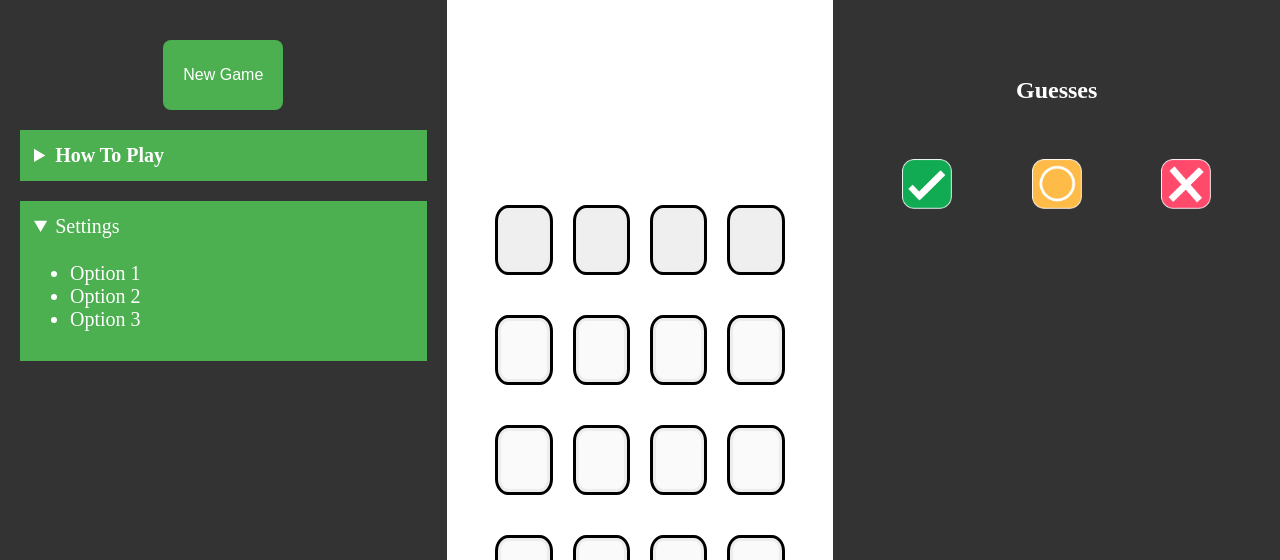
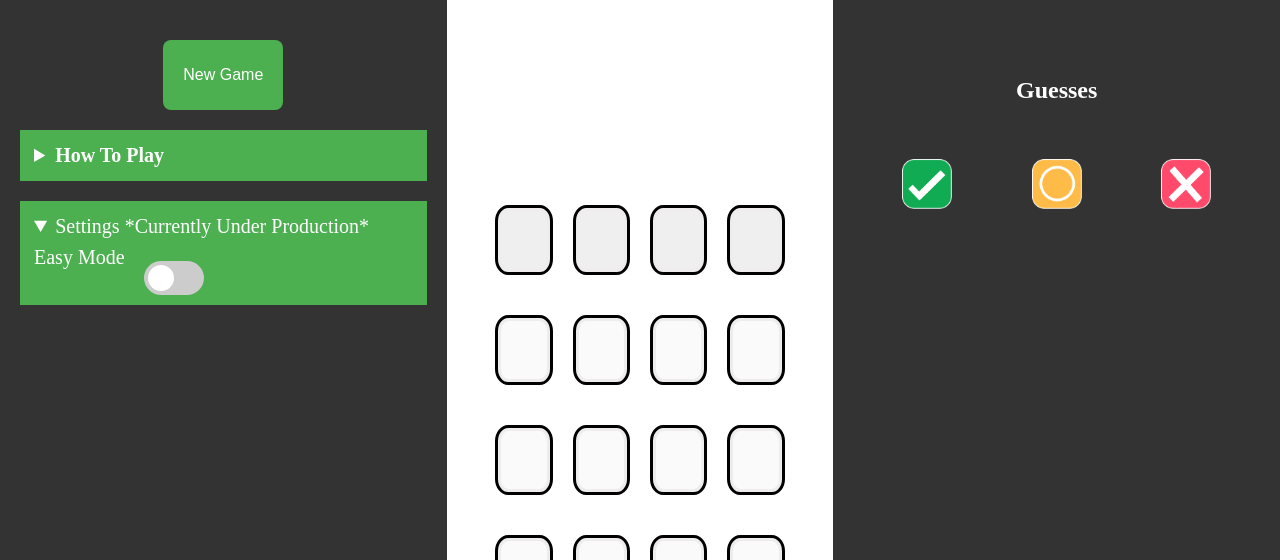
Before and after one commit to BenjaminGensler/Colordle, a PHP site: page / in a window 1280 px wide, after a click on "Settings *Currently Under Production*". Shown: the part 93-653 px from the top of the page. Run offline with PHP 8.4, Linux system fonts and the light colour scheme.

Commit message:
Adding Easy Mode
Allows for no duplicate values

```diff
--- a/actions.js
+++ b/actions.js
@@ -2,6 +2,7 @@ let colors = ["red", "blue", "green", "yellow", "orange", "purple"];
 var answer = new Array();
 var guesses = new Array(); //may not need this
 var numGuesses = 0; //max of 10 guesses
+var easy = false;
 
 //values to be used for the specific box
 var cSet = 1;
@@ -23,6 +24,16 @@ var r3 = resultNode.querySelector('#r3');
 var guessButton = document.getElementById('guess' + cSet);
 var newGameButton = document.getElementById('newGame');
 
+//option in settings to remove duplicates
+function easyMode() {
+    alert("Easy Mode Activated");
+    if (easy == false) {
+        easy = true;
+    }
+    else {
+        easy = false;
+    }
+}
 
 function disableButtons() {
     c1.disabled = true;
@@ -55,6 +66,31 @@ function changeSets() {
     guessButton = resultNode.querySelector('#guess' + cSet);
 }
 
+function createCombo() {
+    var i = 0;
+    if (easy == false) {
+        //create answer combination
+        while (i < 4) {
+            answer[i] = colors[Math.floor(Math.random() * colors.length)];
+            i++;
+        }
+    }
+    //avoid duplicates
+    else {
+        alert("No Duplicates)");
+        while (i < 4) {
+            var randomColor = colors[Math.floor(Math.random() * colors.length)];
+            if (!(answer.includes(randomColor))) {
+                answer[i] = randomColor;
+                i++;
+            }
+        }
+    }
+
+    alert(answer);
+
+}
+
 function clearGuessResults() {
     r1.textContent = '';
     r2.textContent = '';
@@ -66,7 +102,7 @@ function clearGuessResults() {
 function newGame() {
 
     //sets buttons back to default settings
-    while(cSet > 1){
+    while (cSet > 1) {
 
         disableButtons();
 
@@ -85,15 +121,11 @@ function newGame() {
 
     enableButtons();
 
+    //create new answer combination
+    createCombo();
 
 
 
-    //create answer combination
-    var i = 0;
-    while (i < 4) {
-        answer[i] = colors[Math.floor(Math.random() * colors.length)];
-        i++;
-    }
 
     //set color boxes as colors[0] ('red')
     c1.style.backgroundColor = colors[0];
--- a/index.html
+++ b/index.html
@@ -12,8 +12,10 @@
 <body>
     <nav>
         <ul class="tabs">
-            <li><p>Colordle</p></li>
-            <li><img class = "logo" src = "logo.png"></li>
+            <li>
+                <p>Colordle</p>
+            </li>
+            <li><img class="logo" src="logo.png"></li>
         </ul>
     </nav>
     <section class="primary">
@@ -29,21 +31,24 @@
                     <p> - Click on the colors to change the color</p>
                     <p> - Create a color combination and press "Guess"</p>
                     <p> - Your guess will tell you about yoru combination:</p>
-                    <p> - <img class = "type" src = "correctType.png"> you have the <b>right</b> color in the <b>right</b> spot</p>
-                    <p> - <img class = "type" src = "misplacedType.png"> you have the <b>right</b> color in the <b>wrong</b> spot</p>
-                    <p> - <img class = "type" src = "wrongType.png"> you have the <b>wrong</b> color</p> <br>
+                    <p> - <img class="type" src="correctType.png"> you have the <b>right</b> color in the <b>right</b>
+                        spot</p>
+                    <p> - <img class="type" src="misplacedType.png"> you have the <b>right</b> color in the <b>wrong</b>
+                        spot</p>
+                    <p> - <img class="type" src="wrongType.png"> you have the <b>wrong</b> color</p> <br>
                     <p> - Keep guessing until you get the right combination</p>
 
-                    <p> **Note: <br> There can be duplicate colors. If there is a duplicate color the guess will not include it in the results.</p>
+                    <p> **Note: <br> There can be duplicate colors. If there is a duplicate color the guess will not
+                        include it in the results.</p>
                 </details>
 
                 <details class="dropdown">
-                    <summary>Settings<span class="arrow"></span></summary>
-                    <ul>
-                        <li>Option 1</li>
-                        <li>Option 2</li>
-                        <li>Option 3</li>
-                    </ul>
+                    <summary>Settings *Currently Under Production*<span class="arrow"></span></summary>
+                    <p>Easy Mode</p>
+                    <label class="switch">
+                        <input type="checkbox" onchange="easyMode()">
+                        <span class="slider round"></span>
+                    </label>
                 </details>
 
             </div>
@@ -123,10 +128,10 @@
 
             <div class="sec-piece2">
                 <h2><br />Guesses</h2>
-                <div class = results>
-                    <img class = "type" src = "correctType.png">
-                    <img class = "type" src = "misplacedType.png">
-                    <img class = "type" src = "wrongType.png">
+                <div class=results>
+                    <img class="type" src="correctType.png">
+                    <img class="type" src="misplacedType.png">
+                    <img class="type" src="wrongType.png">
                 </div>
                 <div class="results" id="result1">
                     <p id="r1"></p>
--- a/stylesheet.css
+++ b/stylesheet.css
@@ -43,7 +43,7 @@
 details>summary {
     padding: 4px;
     cursor: pointer;
-    width: 200px;
+    min-width: 200px;
     background-color: #4CAF50;
     border: none;
 }
@@ -75,6 +75,11 @@ details>p {
     background-color: #4CAF50;
     color: white;
     cursor: pointer;
+}
+
+.dropdown p {
+    display: inline-block; /* Make the text inline with the switch */
+    margin-right: 10px; /* Add some space between the text and the switch */
 }
 
 .colorChoice {
@@ -195,3 +200,62 @@ body {
     transform: translateY(20px);
 
 }
+
+.switch {
+    position: relative;
+    display: inline-block;
+    width: 60px;
+    height: 34px;
+  }
+
+.switch input {
+    opacity: 0;
+    width: 0;
+    height: 0;
+  }
+
+.slider {
+    position: absolute;
+    cursor: pointer;
+    top: 0;
+    left: 0;
+    right: 0;
+    bottom: 0;
+    background-color: #ccc;
+    -webkit-transition: .4s;
+    transition: .4s;
+  }
+
+  .slider:before {
+    position: absolute;
+    content: "";
+    height: 26px;
+    width: 26px;
+    left: 4px;
+    bottom: 4px;
+    background-color: white;
+    -webkit-transition: .4s;
+    transition: .4s;
+  }
+
+  input:checked + .slider {
+    background-color: #2196F3;
+  }
+
+  input:focus + .slider {
+    box-shadow: 0 0 1px #2196F3;
+  }
+
+  input:checked + .slider:before {
+    -webkit-transform: translateX(26px);
+    -ms-transform: translateX(26px);
+    transform: translateX(26px);
+  }
+
+  .slider.round {
+    border-radius: 34px;
+  }
+
+  .slider.round:before {
+    border-radius: 50%;
+  }
```
Lines whose indentation alone changed are shown as unchanged.
